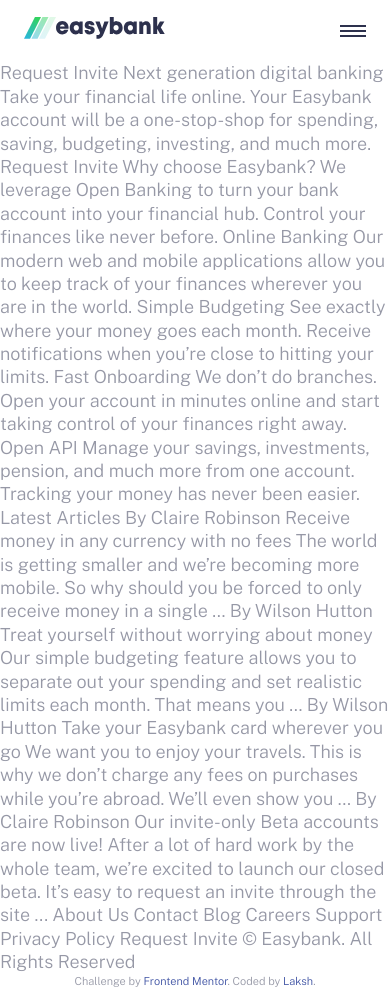
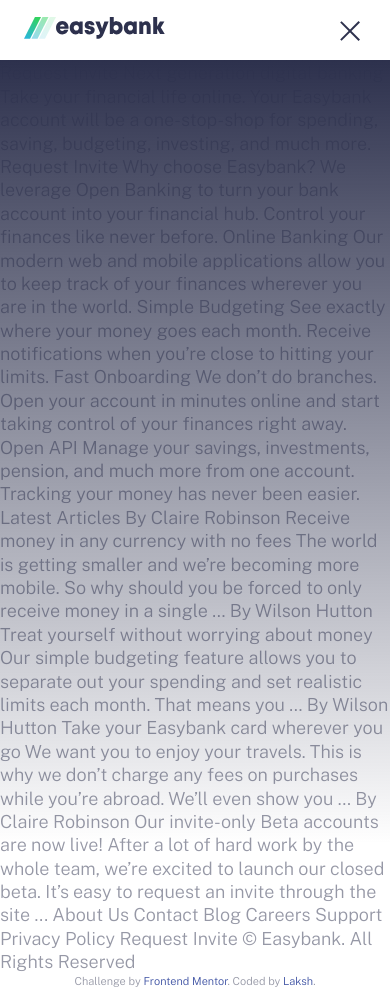
Before and after one commit to heyLaksh/easybanking-fem-landing-page, a plain HTML site: page index.html in a window 390 px wide. Both pictures are taken after a click on the link 353 px from the left and 30 px from the top of the page. Drawn offline with nearby package versions, Linux system fonts and the light colour scheme.

Commit message:
Second Done

```diff
--- a/app/js/script.js
+++ b/app/js/script.js
@@ -1 +1,18 @@
-console.log("hello");
+const btnhamburger = document.querySelector('#btnhamburger');
+const header = document.querySelector('.header');
+const overlay = document.querySelector('.overlay')
+
+btnhamburger.addEventListener('click', function(){
+    console.log('click hamburger');
+
+    if(header.classList.contains('open')){
+        header.classList.remove('open');
+        overlay.classList.remove('fade-in');
+        overlay.classList.add('fade-out');
+    }
+    else{
+        header.classList.add('open');
+        overlay.classList.remove('fade-out');
+        overlay.classList.add('fade-in');
+    }
+});
--- a/app/scss/_animations.scss
+++ b/app/scss/_animations.scss
@@ -0,0 +1,36 @@
+@keyframes fade-in {
+    from {
+        visibility: hidden;
+        opacity: 0;
+    }
+    1% {
+        visibility: visible;
+        opacity: 0;
+    }
+    to {
+        opacity: 1;
+    }
+}
+
+.fade-in {
+    animation: fade-in 300ms ease-in-out forwards;
+}
+
+@keyframes fade-out {
+    from {
+        visibility: visible;
+        opacity: 1;
+    }
+    99% {
+        visibility: hidden;
+        opacity: 0;
+    }
+    to {
+        visibility: hidden;
+        opacity: 0;
+    }
+}
+
+.fade-out {
+    animation: fade-out 300ms ease-in-out forwards;
+}
--- a/app/scss/_header.scss
+++ b/app/scss/_header.scss
@@ -1,4 +1,32 @@
 .header {
+
+    //Hamburger Open Styles
+    &.open {
+
+        .header__menu{
+            > span:first-child {
+                transform: rotate(45deg);
+            }
+
+            > span:nth-child(2) {
+                opacity: 0;
+            }
+
+            > span:last-child {
+                transform: rotate(-45deg);
+            }
+        }
+    }
+
+    .overlay {
+        opacity: 0;
+        position: fixed;
+        top: 3.75rem;
+        right: 0px;
+        bottom: 0px;
+        left: 0px;
+        background-image: linear-gradient($darkBlue, transparent);
+    }
 
     nav {
         padding: 1.0625rem 1.5rem;
@@ -19,9 +47,11 @@
             width: 1.625rem;
             height: 2px;
             background-color: $darkBlue;
+            transition: 300ms ease-in-out;
+            transform-origin: 3px 1px;
 
             &:not(:last-child){
-                margin-bottom: 3px;
+                margin-bottom: 5px;
             }
         }
     }
--- a/app/scss/style.scss
+++ b/app/scss/style.scss
@@ -1,4 +1,5 @@
 @import "variables";
 @import "mixins";
+@import "animations";
 @import "header";
 @import "globals";
--- a/index.html
+++ b/index.html
@@ -2,7 +2,7 @@
 <html lang="en">
 <head>
   <meta charset="UTF-8">
-  <meta name="viewport" content="width=device-width, initial-scale=1.0"> <!-- displays site properly based on user's device -->
+  <meta name="viewport" content="width=device-width, initial-scale=1.0">
 
   <link rel="icon" type="image/png" sizes="32x32" href="./images/favicon-32x32.png">
   <link href="https://fonts.googleapis.com/css2?family=Public+Sans:wght@300;400&display=swap" rel="stylesheet">
@@ -10,7 +10,6 @@
 
   <title>Easybank Landing Page</title>
 
-  <!-- Feel free to remove these styles or customise in your own stylesheet 👍 -->
   <style>
     .attribution { font-size: 11px; text-align: center; }
     .attribution a { color: hsl(228, 45%, 44%); }
@@ -19,12 +18,13 @@
 <body>
 
   <header class="header">
+    <div class="overlay"></div>
     <nav class="flex flex-jc-sb flex-ai-c">
       <a href="/" class="header__logo">
         <img src="/images/logo.svg" alt="Easybank">
       </a>
 
-      <a href="#" class="header__menu hide-for-desktop">
+      <a id='btnhamburger' href="#" class="header__menu hide-for-desktop">
         <span></span>
         <span></span>
         <span></span>
```
Also changed, not shown: app/scss/style.css, 1 other file.
